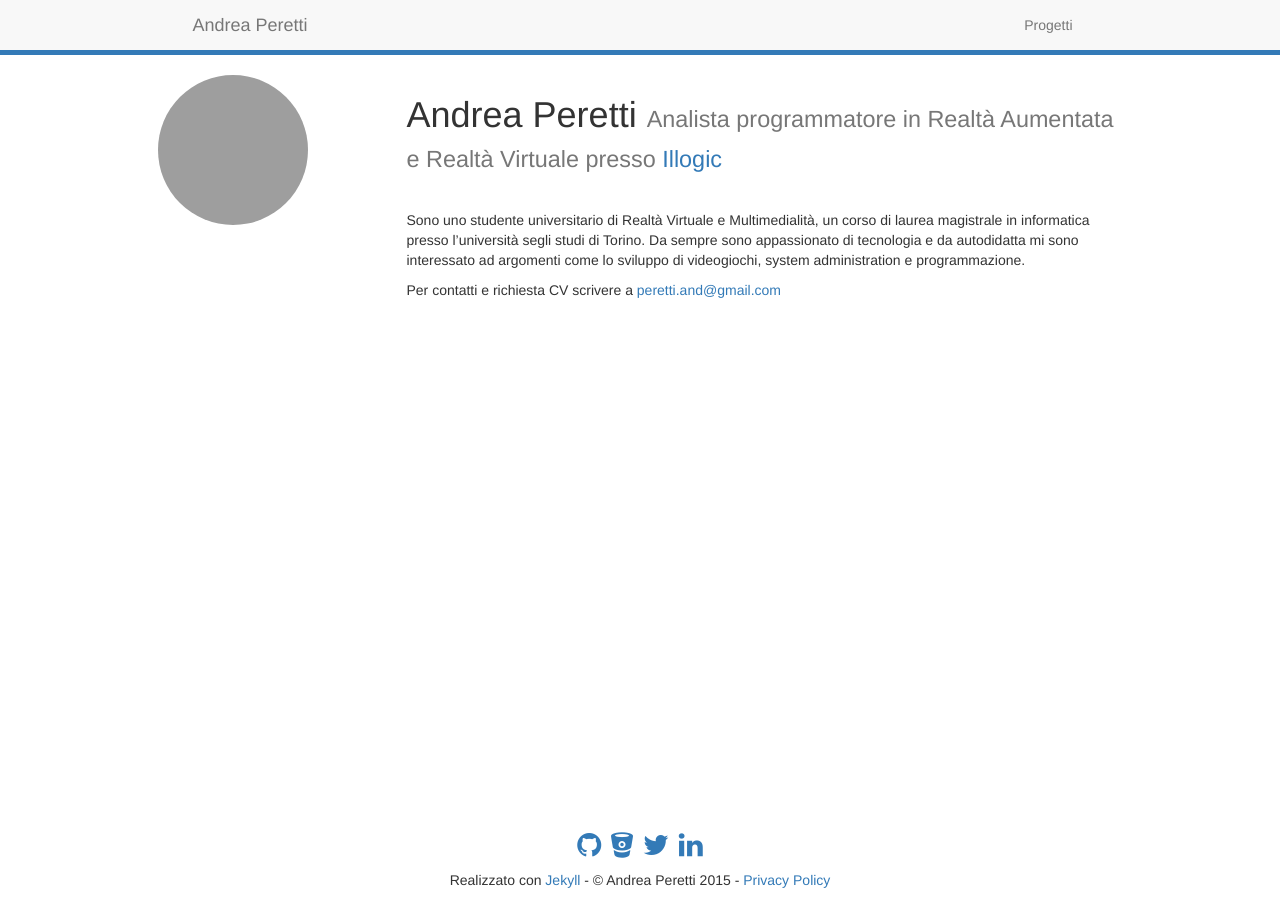
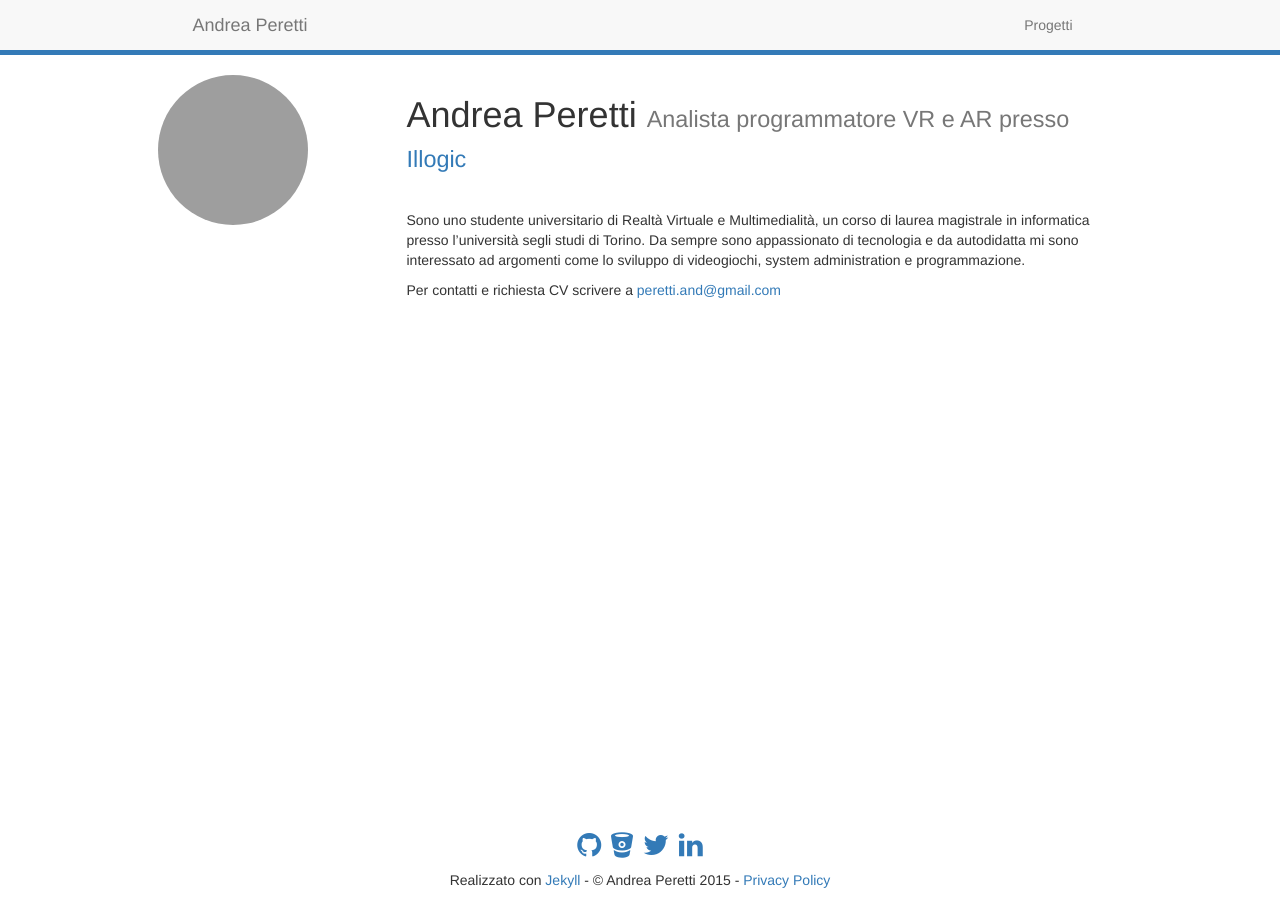
Before and after one commit to andxet/andxet.dev, a Jekyll site: the page built from index.md, in a window 1280 px wide. Built offline with Jekyll 4.4.1, drawn with Linux system fonts in a browser that asks for light colours; nearby versions of some CDN libraries; comment, search, counter and statistics services are not loaded; grey boxes are pictures that could not be loaded.

Commit message:
Update user.yml

```diff
--- a/_data/user.yml
+++ b/_data/user.yml
@@ -2,7 +2,7 @@
 name: Andrea
 surname: Peretti
 city: Torino
-profession: "Analista programmatore in Realtà Aumentata e Realtà Virtuale presso <a href=http://www.illogic.us target=#blank>Illogic</a>"
+profession: "Analista programmatore VR e AR presso <a href=http://www.illogic.us target=#blank>Illogic</a>"
 #profession: "Studente in Informatica"
 specialization: "Realtà virtuale e multimedialità"
 bitbucket: https://bitbucket.org/andxet
```
